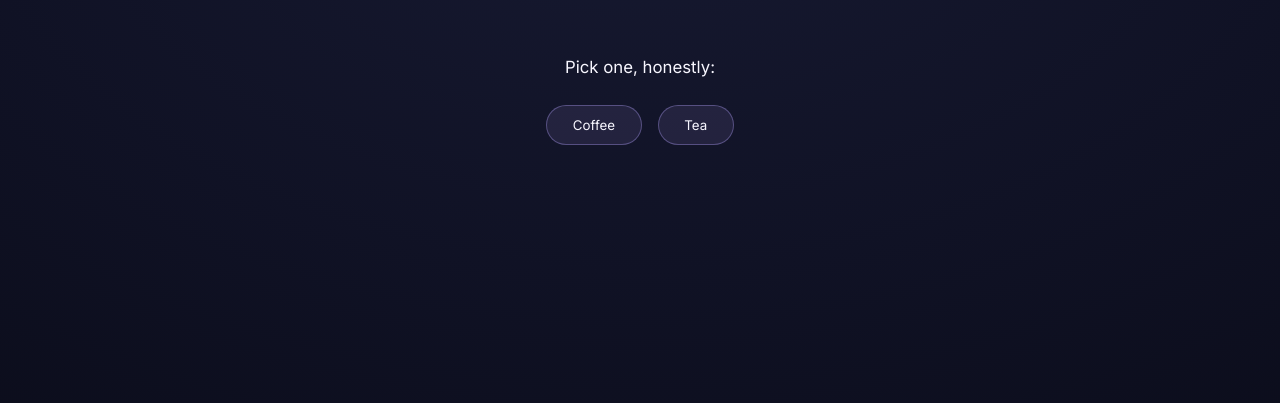
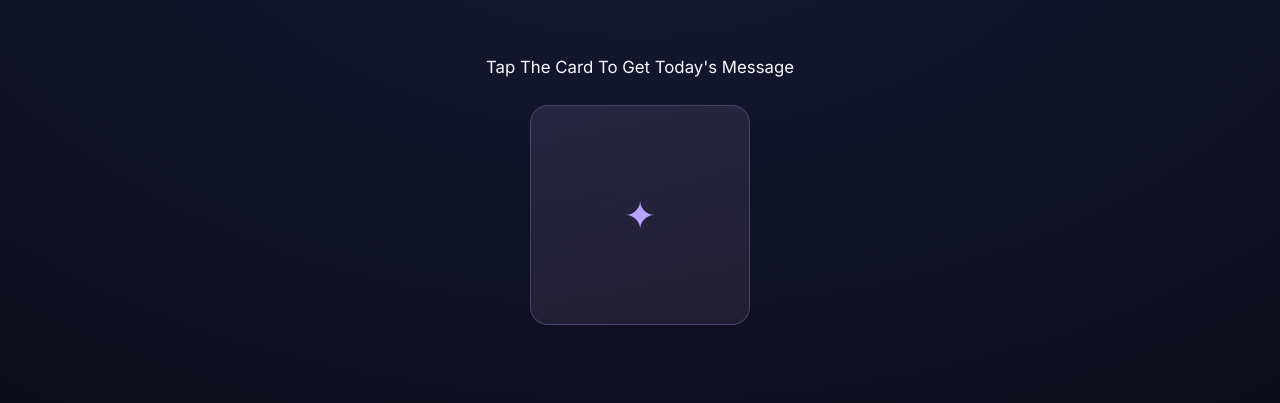
Before and after one commit to Vansh724/Birthday_10_Oct, a plain HTML site: page frontend/day/12/index.html in a window 1280 px wide. Shown: the part 161-564 px from the top of the page. Drawn offline with nearby package versions, Linux system fonts and the light colour scheme.

Commit message:
Flower_Commit

```diff
--- a/frontend/day/12/index.html
+++ b/frontend/day/12/index.html
@@ -3,7 +3,7 @@
 <head>
 <meta charset="UTF-8" />
 <meta name="viewport" content="width=device-width, initial-scale=1" />
-<title>Day 12 — 15 Days Until Dhruvi</title>
+<title>Day 12</title>
 <link rel="preconnect" href="https://fonts.googleapis.com">
 <link rel="preconnect" href="https://fonts.gstatic.com" crossorigin>
 <link href="https://fonts.googleapis.com/css2?family=Cormorant+Garamond:ital,wght@0,400;0,500;1,400&family=Inter:wght@300;400;500&display=swap" rel="stylesheet">
--- a/frontend/js/days-content.js
+++ b/frontend/js/days-content.js
@@ -16,16 +16,16 @@ const DAY_CONTENT = {
     body: "This is the first of fourteen little pages. Each one unlocks with tomorrow's notification — you don't need to come looking for them. Today's just here to say: it's really started.",
   },
 
-  13: {
+  12: {
     type: 'memory',
-    heading: 'Day 13',
-    prompt: 'Tap the card.',
-    memory: "Replace this with a specific memory — a moment, a place, a thing you said to each other that you still think about.",
+    heading: 'Day 12',
+    prompt: "Tap The Card To Get Today's Message",
+    memory: "Some flowers just have a way of making an ordinary day feel a little more beautiful, So heres one for you, just because you deserve a lil extra beauty today 🌸",
   },
 
-  12: {
+  13: {
     type: 'choice',
-    heading: 'Day 12',
+    heading: 'Day 13',
     question: 'Pick one, honestly:',
     options: [
       { label: 'Coffee', response: "Good — that's what I'd have guessed." },
```
